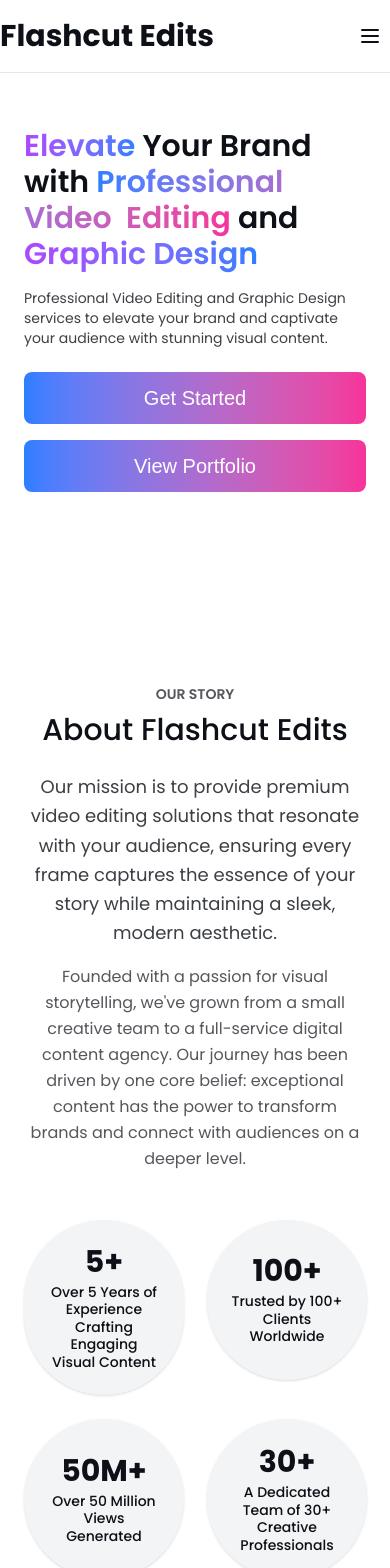
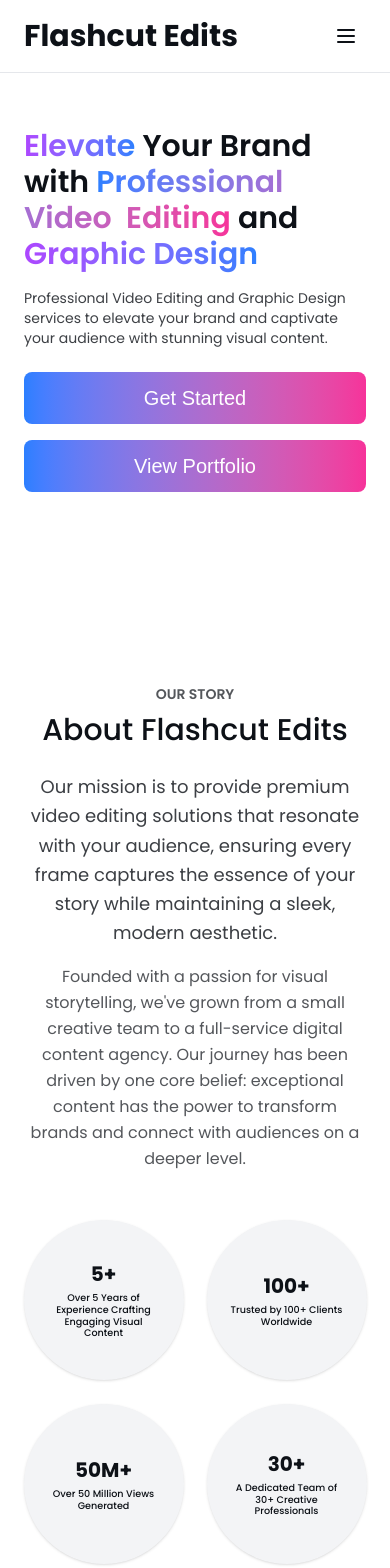
Before and after one commit to Manishbhai9350/Flashcut-Edits, a Next.js app: page / in a window 390 px wide. Shown: the top 1568 px of the page. Built offline with nearby package versions, Linux system fonts and the light colour scheme.

Commit message:
Nav Transitions

```diff
--- a/src/app/_components/Contact.jsx
+++ b/src/app/_components/Contact.jsx
@@ -112,8 +112,8 @@ export default function Contact() {
           </div>
 
           {/* Contact Form */}
-          <div className="bg-white p-8 rounded-2xl border border-gray-200 shadow-sm">
-            <h3 className="text-2xl font-bold mb-6 text-[#0d1117]">
+          <div className="bg-white p-4 sm:p-8 rounded-2xl border border-gray-200 shadow-sm">
+            <h3 className="text-2xl text-center sm:text-start font-bold mb-6 text-[#0d1117]">
               Send us a Message
             </h3>
 
--- a/src/app/page.jsx
+++ b/src/app/page.jsx
@@ -19,7 +19,7 @@ export default function Home() {
       <main className="relative font-sans overflow-x-hidden">
         {/* Navbar */}
         <nav className="text-[#0d1117] w-full z-50 fixed top-0 left-0 border-b border-gray-200 backdrop-blur-sm bg-white/95">
-          <div className="md:px-20 py-4">
+          <div className="px-6 md:px-20 py-4">
             <div className="flex justify-between items-center">
               {/* Logo */}
               <div className="text-3xl font-bold pop text-[#0d1117]">
@@ -77,16 +77,24 @@ export default function Home() {
 
               {/* Mobile Menu Button */}
               <button
-                className="md:hidden p-2 text-[#0d1117]"
+                className="md:hidden p-2 text-[#0d1117] transition-transform duration-200 hover:scale-105"
                 onClick={() => setIsMobileMenuOpen(!isMobileMenuOpen)}
               >
-                {isMobileMenuOpen ? <X size={24} /> : <Menu size={24} />}
+                <div className="transition-transform duration-300">
+                  {isMobileMenuOpen ? <X size={24} /> : <Menu size={24} />}
+                </div>
               </button>
             </div>
 
             {/* Mobile Menu */}
-            {isMobileMenuOpen && (
-              <div className="md:hidden mt-4 pb-4 border-t border-gray-200">
+            <div className={`md:hidden overflow-hidden transition-all duration-500 ease-in-out ${
+              isMobileMenuOpen
+                ? 'max-h-96 opacity-100 transform translate-y-0'
+                : 'max-h-0 opacity-0 transform -translate-y-2'
+            }`}>
+              <div className={`transition-all duration-300 ${
+                isMobileMenuOpen ? 'mt-4 pb-4 border-t border-gray-200' : 'mt-0 pb-0'
+              }`}>
                 <div className="flex flex-col space-y-4 pt-4">
                   <Link
                     href="#"
@@ -127,15 +135,15 @@ export default function Home() {
                   </div>
                 </div>
               </div>
-            )}
+            </div>
           </div>
         </nav>
 
         {/* Hero */}
         <section className="relative z-20 bg-white text-[#0d1117] py-32 px-6 md:px-20">
           <div className="max-w-6xl mx-auto">
-            <div className="relative z-30 w-full sm:w-[60%]">
-              <h1 className="text-3xl pop md:text-4xl lg:text-6xl font-semibold mb-4">
+            <div className="relative z-30 w-full  sm:w-[60%]">
+              <h1 className="text-3xl pop  sm:text-5xl lg:text-6xl font-semibold mb-4">
 
                 <span className="text-transparent bg-gradient-to-r from-purple-500 to-blue-500 bg-clip-text">
                   Elevate
@@ -191,35 +199,35 @@ export default function Home() {
                 audiences on a deeper level.
               </p>
             </div>
-            <div className="grid grid-cols-2 md:grid-cols-4 gap-6 text-sm font-semibold">
+            <div className="grid grid-cols-2 place-items-center sm:place-items-start md:grid-cols-4 gap-6 text-sm font-semibold">
               <div className="bg-gray-100 text-[#0d1117] p-6 shadow-sm w-[160px] md:w-[200px] aspect-square flex justify-center items-center rounded-full text-center hover:bg-gray-200 transition-colors duration-300">
                 <div>
-                  <div className="text-3xl font-bold mb-1 pop">5+</div>
-                  <div className="text-md leading-tight pop font-medium">
+                  <div className="text-xl sm:text-3xl font-bold mb-1 pop">5+</div>
+                  <div className="text-[.6rem] sm:text-md leading-tight pop font-medium">
                     Over 5 Years of Experience Crafting Engaging Visual Content
                   </div>
                 </div>
               </div>
               <div className="bg-gray-100 text-[#0d1117] p-6 shadow-sm w-[160px] md:w-[200px] aspect-square flex justify-center items-center rounded-full text-center hover:bg-gray-200 transition-colors duration-300">
                 <div>
-                  <div className="text-3xl font-bold mb-1 pop">100+</div>
-                  <div className="text-md leading-tight pop font-medium">
+                  <div className="text-xl sm:text-3xl font-bold mb-1 pop">100+</div>
+                  <div className="text-[.6rem] sm:text-md leading-tight pop font-medium">
                     Trusted by 100+ Clients Worldwide
                   </div>
                 </div>
               </div>
               <div className="bg-gray-100 text-[#0d1117] p-6 shadow-sm w-[160px] md:w-[200px] aspect-square flex justify-center items-center rounded-full text-center hover:bg-gray-200 transition-colors duration-300">
                 <div>
-                  <div className="text-3xl font-bold mb-1 pop">50M+</div>
-                  <div className="text-md leading-tight pop font-medium">
+                  <div className="text-xl sm:text-3xl font-bold mb-1 pop">50M+</div>
+                  <div className="text-[.6rem] sm:text-md leading-tight pop font-medium">
                     Over 50 Million Views Generated
                   </div>
                 </div>
               </div>
               <div className="bg-gray-100 text-[#0d1117] p-6 shadow-sm w-[160px] md:w-[200px] aspect-square flex justify-center items-center rounded-full text-center hover:bg-gray-200 transition-colors duration-300">
                 <div>
-                  <div className="text-3xl font-bold mb-1 pop">30+</div>
-                  <div className="text-md leading-tight pop font-medium">
+                  <div className="text-xl sm:text-3xl font-bold mb-1 pop">30+</div>
+                  <div className="text-[.6rem] sm:text-md leading-tight pop font-medium">
                     A Dedicated Team of 30+ Creative Professionals
                   </div>
                 </div>
```
